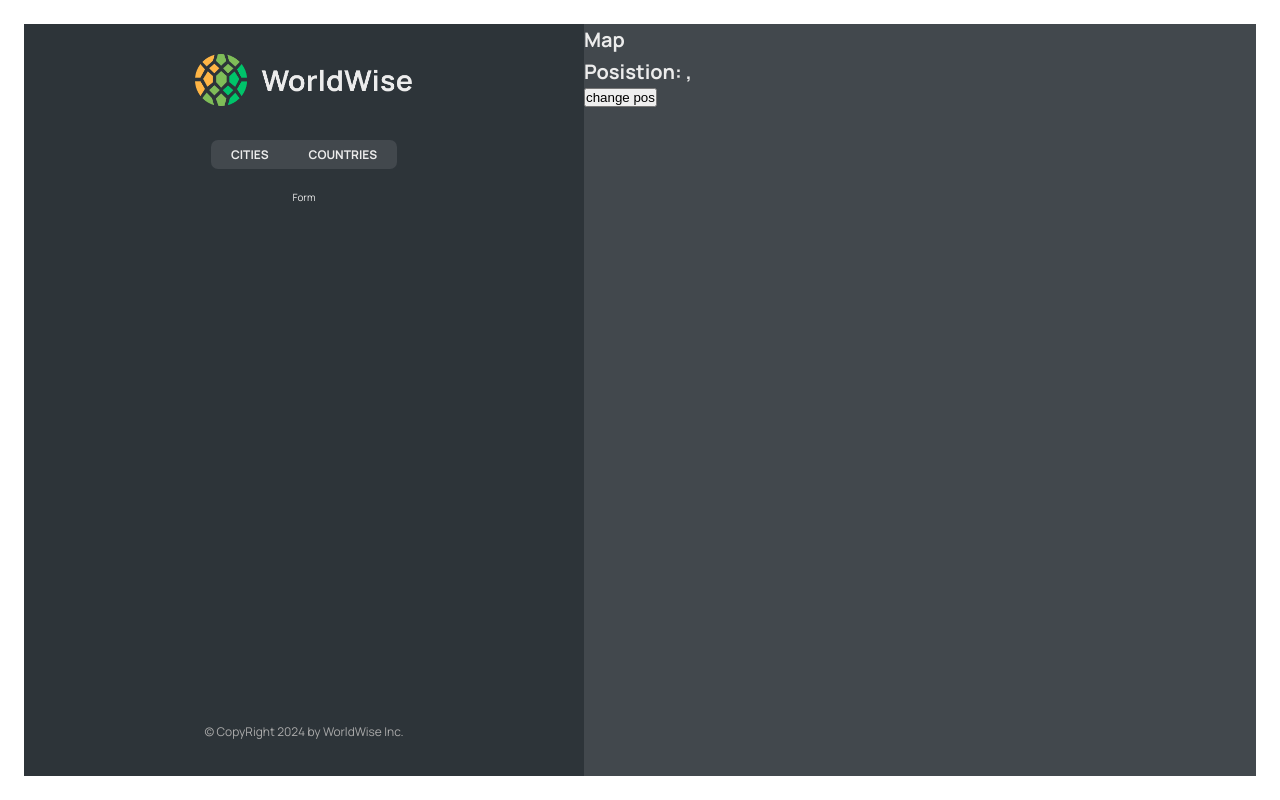
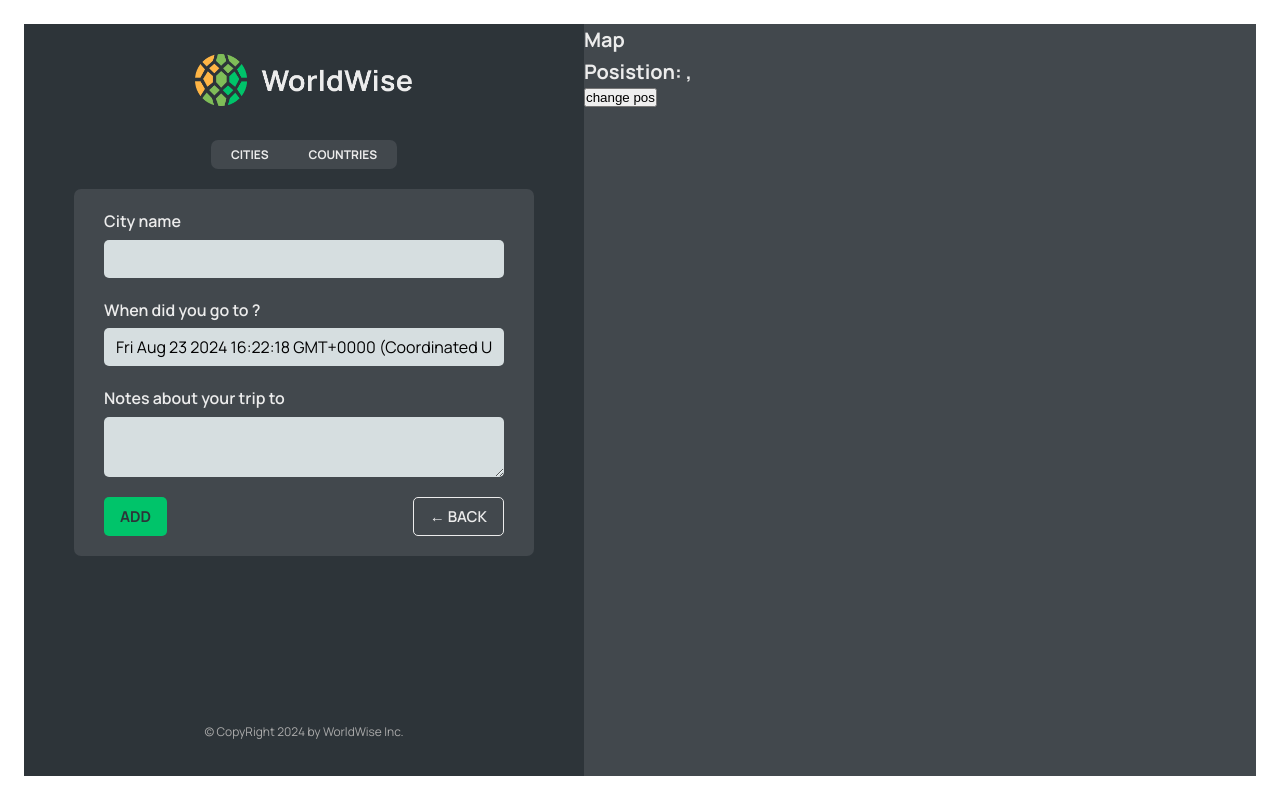
Before and after one commit to AnasHany2193/world-wise, a React (Vite) app: page /app/form in a window 1280 px wide. Built offline with nearby package versions, Linux system fonts and the light colour scheme; no server answers.

Commit message:
🧭 Implement programmatic navigation with useNavigate

```diff
--- a/src/App.jsx
+++ b/src/App.jsx
@@ -3,6 +3,7 @@
 
 import Login from "./pages/Login";
 import City from "./components/City";
+import Form from "./components/Form";
 import Product from "./pages/Product";
 import Pricing from "./pages/Pricing";
 import Homepage from "./pages/Homepage";
@@ -57,7 +58,7 @@
             path="countries"
             element={<CountryList cities={cities} isLoading={isLoading} />}
           />
-          <Route path="form" element={<p>Form</p>} />
+          <Route path="form" element={<Form />} />
         </Route>
 
         <Route path="*" element={<PageNotFound />} />
--- /dev/null
+++ b/src/components/Button.jsx
@@ -0,0 +1,11 @@
+import styles from "./Button.module.css";
+
+function Button({ children, onClick, type }) {
+  return (
+    <button onClick={onClick} className={`${styles.btn} ${styles[type]}`}>
+      {children}
+    </button>
+  );
+}
+
+export default Button;
--- a/src/components/Form.jsx
+++ b/src/components/Form.jsx
@@ -3,6 +3,8 @@
 import { useState } from "react";
 
 import styles from "./Form.module.css";
+import Button from "./Button";
+import { useNavigate } from "react-router-dom";
 
 export function convertToEmoji(countryCode) {
   const codePoints = countryCode
@@ -13,6 +15,8 @@
 }
 
 function Form() {
+  const navigate = useNavigate();
+
   const [cityName, setCityName] = useState("");
   const [country, setCountry] = useState("");
   const [date, setDate] = useState(new Date());
@@ -49,8 +53,16 @@
       </div>
 
       <div className={styles.buttons}>
-        <button>Add</button>
-        <button>&larr; Back</button>
+        <Button type="primary">Add</Button>
+        <Button
+          type="back"
+          onClick={(e) => {
+            e.preventDefault();
+            navigate(-1);
+          }}
+        >
+          &larr; Back
+        </Button>
       </div>
     </form>
   );
--- a/src/components/Map.jsx
+++ b/src/components/Map.jsx
@@ -1,13 +1,15 @@
 import styles from "./Map.module.css";
-import { useSearchParams } from "react-router-dom";
+import { useNavigate, useSearchParams } from "react-router-dom";
 
 function Map() {
   const [searchParams, setSearchParams] = useSearchParams();
   const lat = searchParams.get("lat");
   const lng = searchParams.get("lng");
 
+  const navigate = useNavigate();
+
   return (
-    <div className={styles.mapContainer}>
+    <div className={styles.mapContainer} onClick={() => navigate("form")}>
       <h1>Map</h1>
       <h1>
         Posistion: {lat}, {lng}
```
